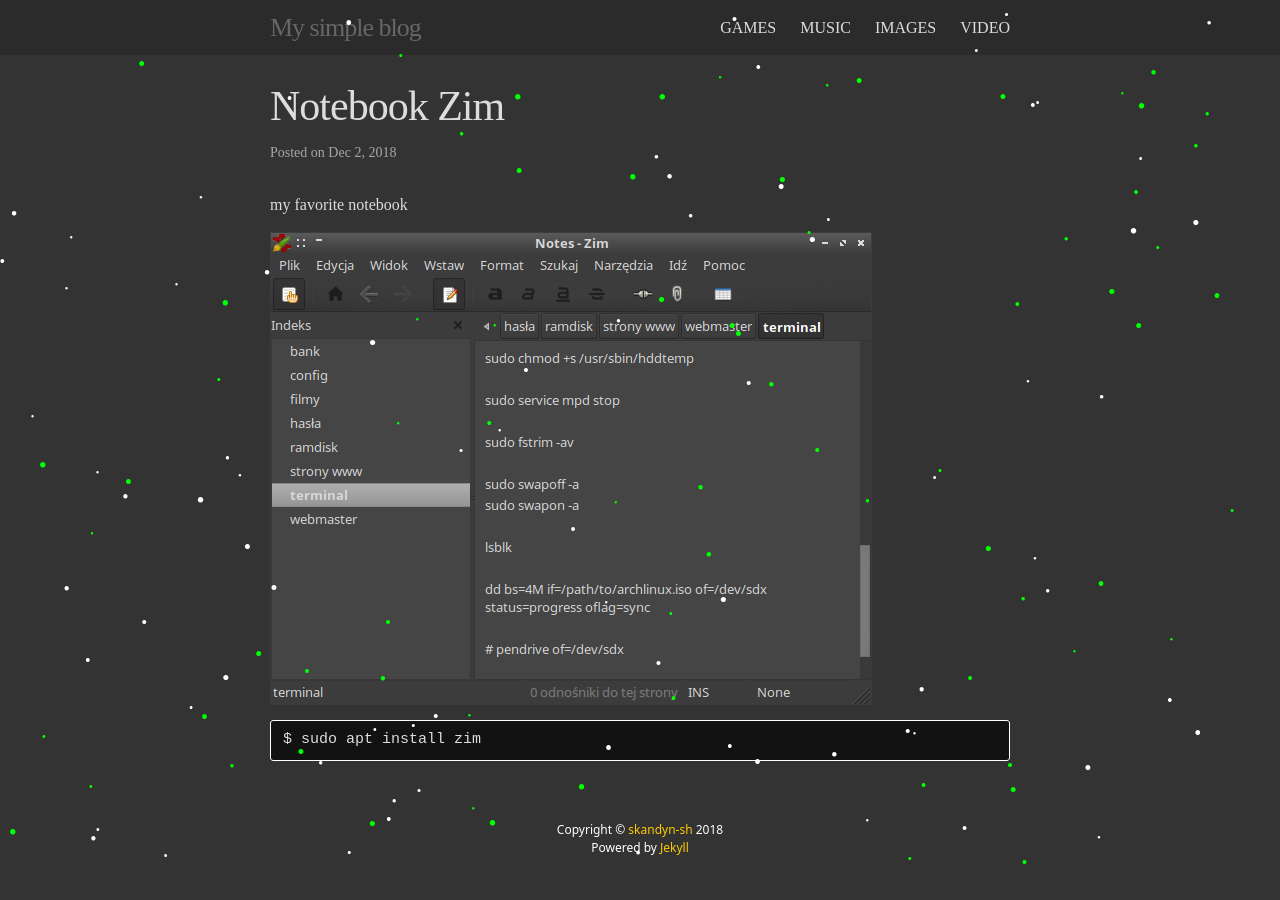
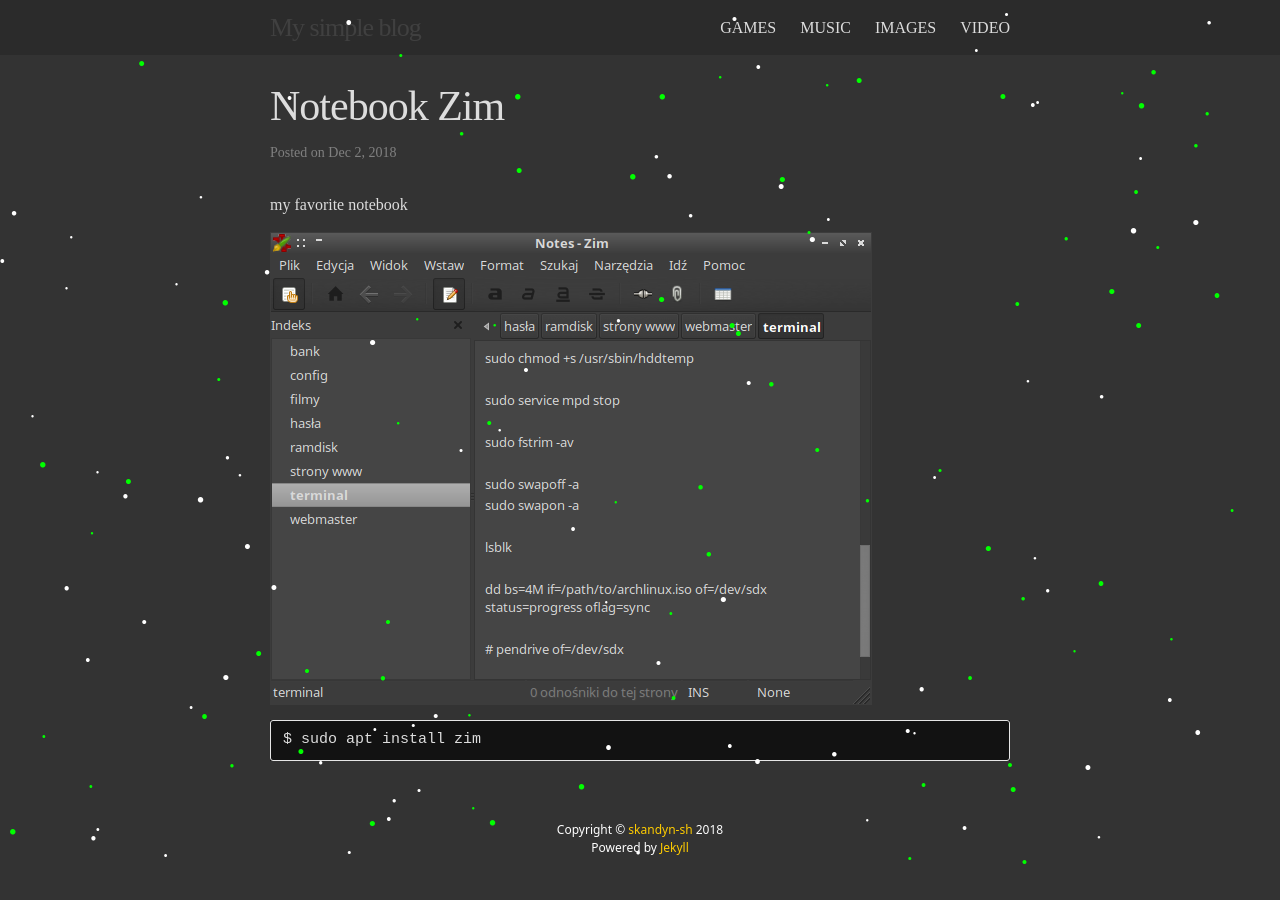
Before and after one commit to skandyn-sh/skandyn-sh.github.io, a Jekyll site: the page built from _posts/2018-12-02-notebook-zim.markdown, in a window 1280 px wide. Built offline with Jekyll 4.4.1, drawn with Linux system fonts in a browser that asks for light colours; nearby versions of some CDN libraries; our own code applies the rules of GitHub Pages for plain Markdown files; library files that are not in the unit come from our copies; comment, search, counter and statistics services are not loaded.

Commit message:
Update main.scss

```diff
--- a/css/main.scss
+++ b/css/main.scss
@@ -17,7 +17,7 @@
 $background-color: #333333;
 $brand-color:      #ffcc00;
 
-$grey-color:       #a6a6a6;
+$grey-color:       #808080;
 $grey-color-light: lighten($grey-color, 40%);
 $grey-color-dark:  darken($grey-color, 25%);
 
```
